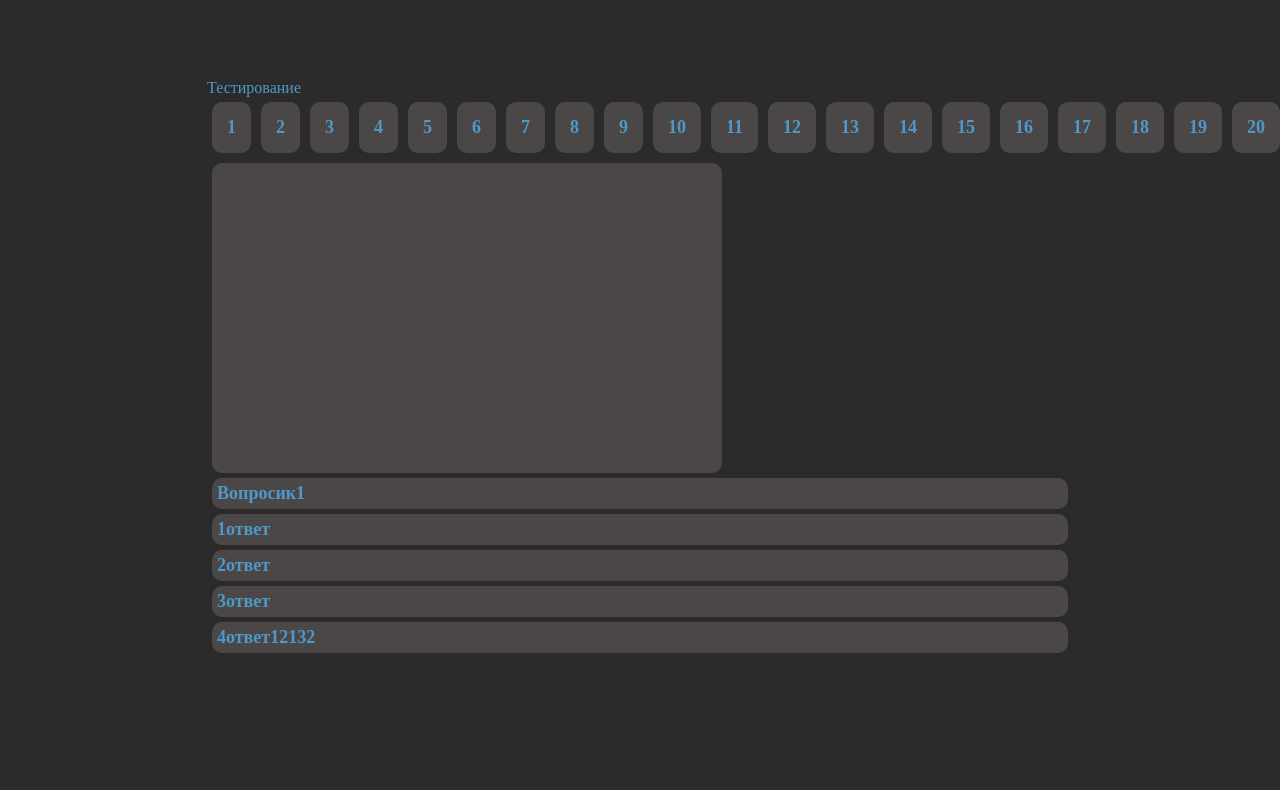
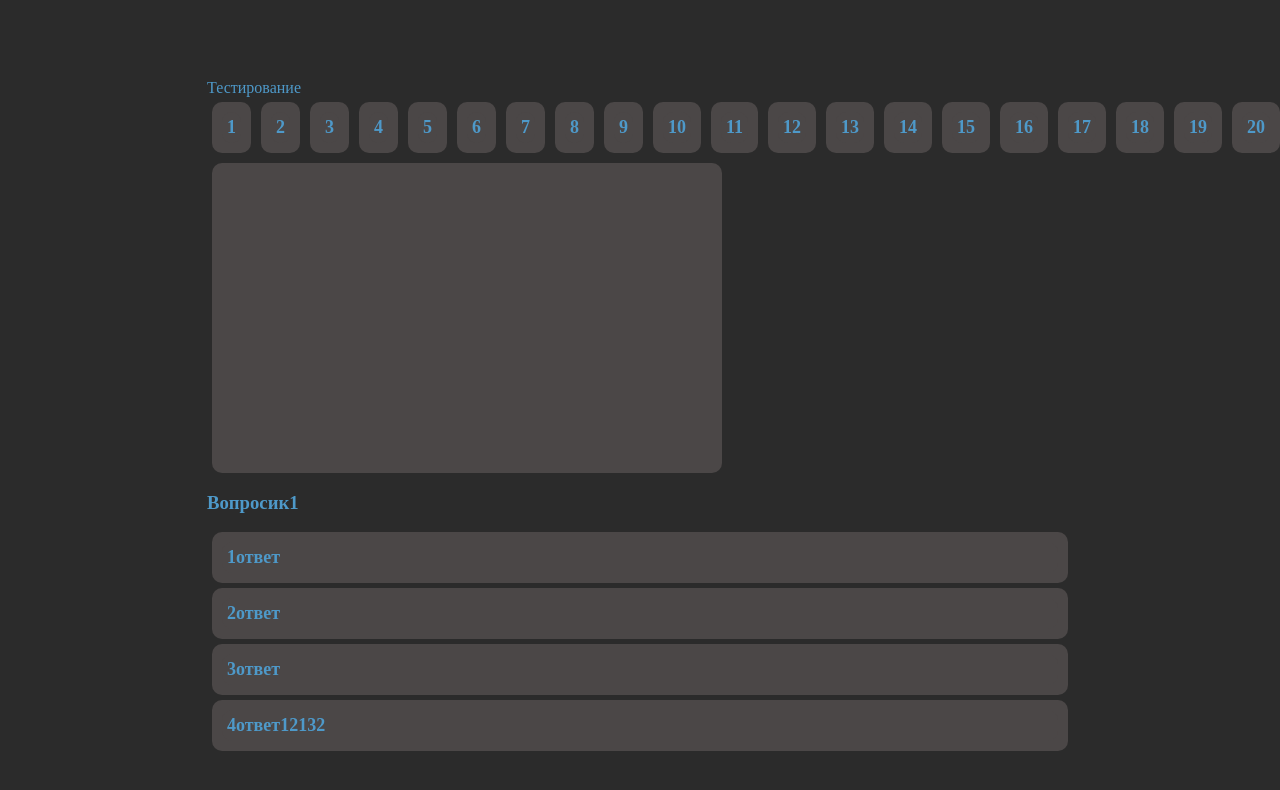
Before and after one commit to CyrillUv/generatorQuestion, an Angular app: page /testing in a window 1280 px wide. Shown: the top 790 px of the page. Built offline with nearby package versions, Linux system fonts and the light colour scheme.

Commit message:
Перемещение по тестам и возможность отвечать на вопросы

```diff
--- a/src/app/components/testing/panelTesting/panelTesting.component.html
+++ b/src/app/components/testing/panelTesting/panelTesting.component.html
@@ -1,25 +1,59 @@
 <div class="panelTesting">
   <div> {{ page }}</div>
-   <div class="panelCeils" >
+  <div class="panelCeils">
     <div *ngFor="let el of arrTest">
-       @if (el.active===null){
-         <div (click)="findTest(el.id)"  class="">{{el.id}}</div>
+      @if (el.active === null) {
+        <div (click)="findTest(el.id)" class="panelCeil">{{ el.id }}</div>
       }
-       @if(el.active===true) {
-         <div  (click)="findTest(el.id)"   class="panelTrueCell">{{el.id}}</div>
+      @if (el.active === true) {
+        <div (click)="findTest(el.id)" class="panelTrueCeil">{{ el.id }}</div>
       }
-       @if (el.active===false){
-         <div (click)="findTest(el.id)"  class="panelFalseCell">{{el.id}}</div>
+      @if (el.active === false) {
+        <div (click)="findTest(el.id)" class="panelFalseCeil">{{ el.id }}</div>
       }
     </div>
   </div>
-      <div  >
+  <div>
     <div class="image"></div>
-      <div>{{activeTest.question}}</div>
-          <div >{{activeTest.answers[0]}}</div>
-          <div >{{activeTest.answers[1]}}</div>
-          <div >{{activeTest.answers[2]}}</div>
-          <div >{{activeTest.answers[3]}}</div>
+    <h3>{{ activeTest.question }}</h3>
+    <div [appCorrectAnswer]="at.correct"  *ngFor="let at of activeTest.answers">
+      <div [appCorrectAnswer]="at.correct">{{at.answer}}</div>
+    </div>
+<!--    @if (activeTest.answers[0].clicking) {-->
+<!--      <div [class]="activeTest.answers[0].correct?'panelTrueCeil':'panelFalseCeil'"-->
+<!--      >{{ activeTest.answers[0].answer }}-->
+<!--      </div>-->
+<!--    } @else {-->
+<!--      <div-->
+<!--        (click)="activeTest.answers[0].clicking=true">{{ activeTest.answers[0].answer }}-->
+<!--      </div>-->
+<!--    }-->
+<!--    @if (activeTest.answers[1].clicking) {-->
+<!--      <div [class]="activeTest.answers[1].correct?'panelTrueCeil':'panelFalseCeil'">{{ activeTest.answers[1].answer }}-->
+<!--      </div>-->
+<!--    } @else {-->
+<!--      <div-->
+<!--        (click)="activeTest.answers[1].clicking=true">{{ activeTest.answers[1].answer }}-->
+<!--      </div>-->
+<!--    }-->
+<!--    @if (activeTest.answers[2].clicking) {-->
+<!--      <div [class]="activeTest.answers[2].correct?'panelTrueCeil':'panelFalseCeil'"-->
+<!--      >{{ activeTest.answers[2].answer }}-->
+<!--      </div>-->
+<!--    } @else {-->
+<!--      <div-->
+<!--        (click)="activeTest.answers[2].clicking=true">{{ activeTest.answers[2].answer }}-->
+<!--      </div>-->
+<!--    }-->
+<!--    @if (activeTest.answers[3].clicking) {-->
+<!--      <div-->
+<!--        [class]="activeTest.answers[3].correct?'panelTrueCeil':'panelFalseCeil'">{{ activeTest.answers[3].answer }}-->
+<!--      </div>-->
+<!--    } @else {-->
+<!--      <div-->
+<!--        (click)="activeTest.answers[3].clicking=true">{{ activeTest.answers[3].answer }}-->
+<!--      </div>-->
+<!--    }-->
   </div>
 
 </div>
--- a/src/app/components/testing/panelTesting/panelTesting.component.scss
+++ b/src/app/components/testing/panelTesting/panelTesting.component.scss
@@ -6,10 +6,18 @@
   .image{
     height: 300px;
     width: 500px  }
-  .panelTrueCell {
+  .panelCeil{
+    cursor: pointer;
+
+  }
+  .panelTrueCeil {
     background-color: green;
+    cursor: pointer;
+
   }
-  .panelFalseCell {
+  .panelFalseCeil {
+
+    cursor: pointer;
     background-color: #bd1111;
   }
 }
--- a/src/app/data/testing/dataTest.ts
+++ b/src/app/data/testing/dataTest.ts
@@ -1,24 +1,192 @@
 import {IDataTest} from "./type";
 
-export const dataTests:Array<IDataTest> = [{id:1,question:'Вопросик1',answers:['1ответ','2ответ','3ответ','4ответ12132'],active:null},
-  {id:2,question:'Вопрос2',answers:['1ответ','2ответ213','3ответ12','4ответ12132'],active:null},
-  {id:3,question:'Вопросик3',answers:['1от234вет','2ответ','3ответ','4ответ1sadasd'],active:null},
-  {id:4,question:'Вопросик4',answers:['1ответ','2отвsadет','3ответ','4ответ1'],active:null},
-  {id:5,question:'Вопросик5',answers:['1ответ436','2ответ','3ответ','4ответ12132'],active:null},
-  {id:6,question:'Вопросик6',answers:['1ответ','2от213213вет','3отвDSFADFет','4ответ1zzzzz'],active:null},
-  {id:7,question:'Вопросик7',answers:['1ответsdasda','2ответ','3отCVXZCZVвет','4ответ12132'],active:null},
-  {id:8,question:'Вопросик8',answers:['1ответsdasda','2ответ','3ответ','4ответ12132'],active:null},
-  {id:9,question:'Вопросик9',answers:['1ответsdasda','2от324234вет','3отsdfczvвет','4ответ12132'],active:null},
-  {id:10,question:'Вопросик10',answers:['1ответsdasda','2ответ','3оasdasdтвет','4ответ12132'],active:null},
-  {id:11,question:'Вопросик11',answers:['1ответsdasda','2ответ','3отвcvzcxет','4ответ12132'],active:null},
-  {id:12,question:'Вопросик12',answers:['1ответsdasda','2eqweответ','3ответ','4ответ12132'],active:null},
-  {id:13,question:'Вопросик13',answers:['1ответsdasda','2ответ','3ответ','4ответ12132'],active:null},
-  {id:14,question:'Вопросикa14',answers:['1ответsdasda','2ответ','3ответ','4ответ12132'],active:null},
-  {id:15,question:'Вопросsss15',answers:['1ответwqeqwsdasda','2ответ','3ответ','4ответ12132'],active:null},
-  {id:16,question:'Вопросdas16',answers:['1ответsdasda','2ответ','3ответ','4ответ12132'],active:null},
-  {id:17,question:'Вопросик17',answers:['1ответsdasda','2ответ','3ответ','4ответ12132'],active:null},
-  {id:18,question:'Вопросик18',answers:['1ответsdasda','2ответ','3ответ','4ответ12132'],active:null},
-  {id:19,question:'Вопросик19',answers:['1ответsdasda','2ответ','3ответ','4ответ12132'],active:null},
-  {id:20,question:'Вопросик20',answers:['1ответsdasda','2ответ','3ответ','4ответ12132'],active:null},
+export const dataTests: Array<IDataTest> = [{
+  id: 1,
+  question: 'Вопросик1',
+  answers: [{answer: '1ответ', correct: false},
+    {answer: '2ответ', correct: true}, {
+      answer: '3ответ',
+      correct: false
+    }, {answer: '4ответ12132', correct: false}],
+  active: null
+},
+  {
+    id: 2,
+    question: 'Вопрос2',
+    answers: [{answer: '1ответ', correct: true},
+      {answer: '2ответ', correct: false}, {
+        answer: '3ответ',
+        correct: false
+      }, {answer: '4ответ12132', correct: false}],
+    active: null
+  },
+  {
+    id: 3,
+    question: 'Вопросик3',
+    answers: [{answer: '1ответ', correct: false},
+      {answer: '2ответ', correct: false}, {
+        answer: '3ответ',
+        correct: false
+      }, {answer: '4ответ12132', correct: false}],
+    active: null
+  },
+  {
+    id: 4,
+    question: 'Вопросик4',
+    answers: [{answer: '1ответ', correct: false},
+      {answer: '2ответ', correct: false}, {
+        answer: '3ответ',
+        correct: false
+      }, {answer: '4ответ12132', correct: false}],
+    active: null
+  },
+  {
+    id: 5,
+    question: 'Вопросик5',
+    answers: [{answer: '1ответ', correct: false},
+      {answer: '2ответ', correct: true,}, {
+        answer: '3ответ',
+        correct: false,
+      }, {answer: '4ответ12132', correct: false}],
+    active: null
+  },
+  {
+    id: 6,
+    question: 'Вопросик6',
+    answers: [{answer: '1ответ', correct: false},
+      {answer: '2ответ', correct: false}, {
+        answer: '3ответ',
+        correct: false,
+      }, {answer: '4ответ12132', correct: true}],
+    active: null
+  },
+  {
+    id: 7,
+    question: 'Вопросик7',
+    answers: [{answer: '1ответ', correct: false},
+      {answer: '2ответ', correct: false}, {
+        answer: '3ответ',
+        correct: false,
+      }, {answer: '4ответ12132', correct: false}],
+    active: null
+  },
+  {
+    id: 8,
+    question: 'Вопросик8',
+    answers: [{answer: '1ответ', correct: false},
+      {answer: '2ответ', correct: true}, {
+        answer: '3ответ',
+        correct: false,
+      }, {answer: '4ответ12132', correct: false}],
+    active: null
+  },
+  {
+    id: 9,
+    question: 'Вопросик9',
+    answers: [{answer: '1ответ', correct: true},
+      {answer: '2ответ', correct: false}, {
+        answer: '3ответ',
+        correct: false,
+      }, {answer: '4ответ12132', correct: false}],
+    active: null
+  },
+  {
+    id: 10,
+    question: 'Вопросик10',
+    answers: [{answer: '1ответ', correct: false},
+      {answer: '2ответ', correct: false}, {
+        answer: '3ответ',
+        correct: false,
+      }, {answer: '4ответ12132', correct: false}],
+    active: null
+  },
+  {
+    id: 11,
+    question: 'Вопросик11',
+    answers: [{answer: '1ответ', correct: true},
+      {answer: '2ответ', correct: false}, {
+        answer: '3ответ',
+        correct: false,
+      }, {answer: '4ответ12132', correct: false}],
+    active: null
+  },
+  {
+    id: 12, question: 'Вопросик12', answers: [{answer: '1ответ', correct: false},
+      {answer: '2ответ', correct: false}, {answer: '3ответ', correct: true}, {
+        answer: '4отве14235т12132',
+        correct: false
+      }], active: null
+  },
+  {
+    id: 13,
+    question: 'Вопросик13',
+    answers: [{answer: '1ответ', correct: false},
+      {answer: '2ответ', correct: true}, {
+        answer: '3ответ',
+        correct: false,
+      }, {answer: '4ответ12132', correct: false}],
+    active: null
+  },
+  {
+    id: 14, question: 'Вопросикa14', answers: [{answer: '1оcxvcxvтвет', correct: false},
+      {answer: '2ответ', correct: true}, {answer: '3ответ', correct: false}, {
+        answer: '4оdsfsadfтвет12132',
+        correct: false
+      }], active: null
+  },
+  {
+    id: 15,
+    question: 'Вопросsss15',
+    answers: [{answer: '1ответ', correct: false},
+      {answer: '2ответ', correct: true}, {
+        answer: '3ответ',
+        correct: false,
+      }, {answer: '4ответ12132', correct: false}],
+    active: null
+  },
+  {
+    id: 16,
+    question: 'Вопросdas16',
+    answers: [{answer: '1ответ', correct: true},
+      {answer: '2ответ', correct: false}, {
+        answer: '3ответ',
+        correct: false,
+      }, {answer: '4ответ12132', correct: false}],
+    active: null
+  },
+  {
+    id: 17, question: 'Вопросик17', answers: [{answer: '1ответ', correct: false},
+      {answer: '2ответ', correct: true}, {answer: '3отвasdет', correct: false}, {
+        answer: '4ответ12132',
+        correct: false
+      }], active: null
+  },
+  {
+    id: 18,
+    question: 'Вопросик18',
+    answers: [{answer: '1ответ', correct: false},
+      {answer: '2ответ', correct: true}, {
+        answer: '3ответ',
+        correct: false,
+      }, {answer: '4ответ12132', correct: false}],
+    active: null
+  },
+  {
+    id: 19,
+    question: 'Вопросик19',
+    answers: [{answer: '1от123123вет', correct: false},
+      {answer: '2ответ', correct: false}, {
+        answer: '3ответ',
+        correct: false,
+      }, {answer: '4ответ12132', correct: true}],
+    active: null
+  },
+  {
+    id: 20, question: 'Вопросик20', answers: [{answer: '1от123sadвет', correct: false},
+      {answer: '2ответ', correct: false}, {answer: '3ответ', correct: false}, {
+        answer: '4ответ1231231212132',
+        correct: true
+      }], active: null
+  },
 
 ]
--- a/src/app/data/testing/type.ts
+++ b/src/app/data/testing/type.ts
@@ -1,6 +1,10 @@
+interface IAnswer{
+  answer: string;
+  correct: boolean;
+}
 export interface IDataTest {
   id:number
   question: string;
-  answers: Array<string>;
+  answers: Array<IAnswer>;
   active:boolean|null
 }
```
Also changed, not shown: src/app/components/testing/panelTesting/panelTesting.component.ts (+18 -11 lines), src/app/directive/correct.directive.ts.directive.ts (added, +20 -0 lines). Lines whose indentation alone changed are shown as unchanged.
